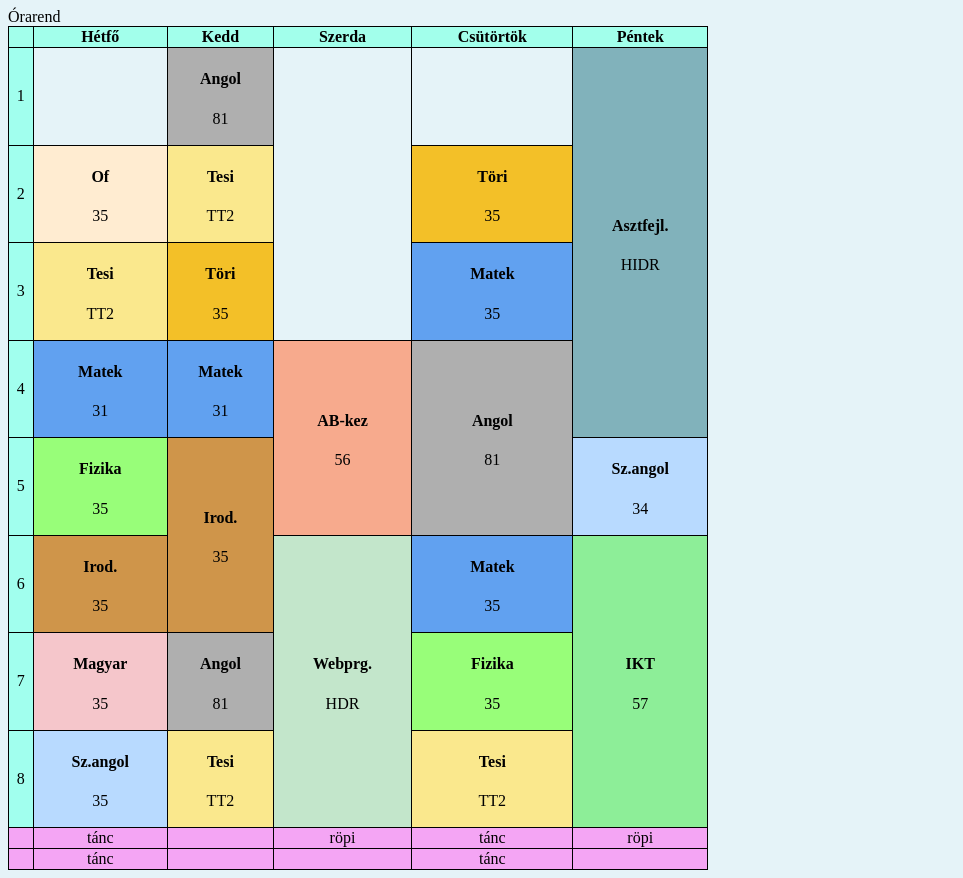
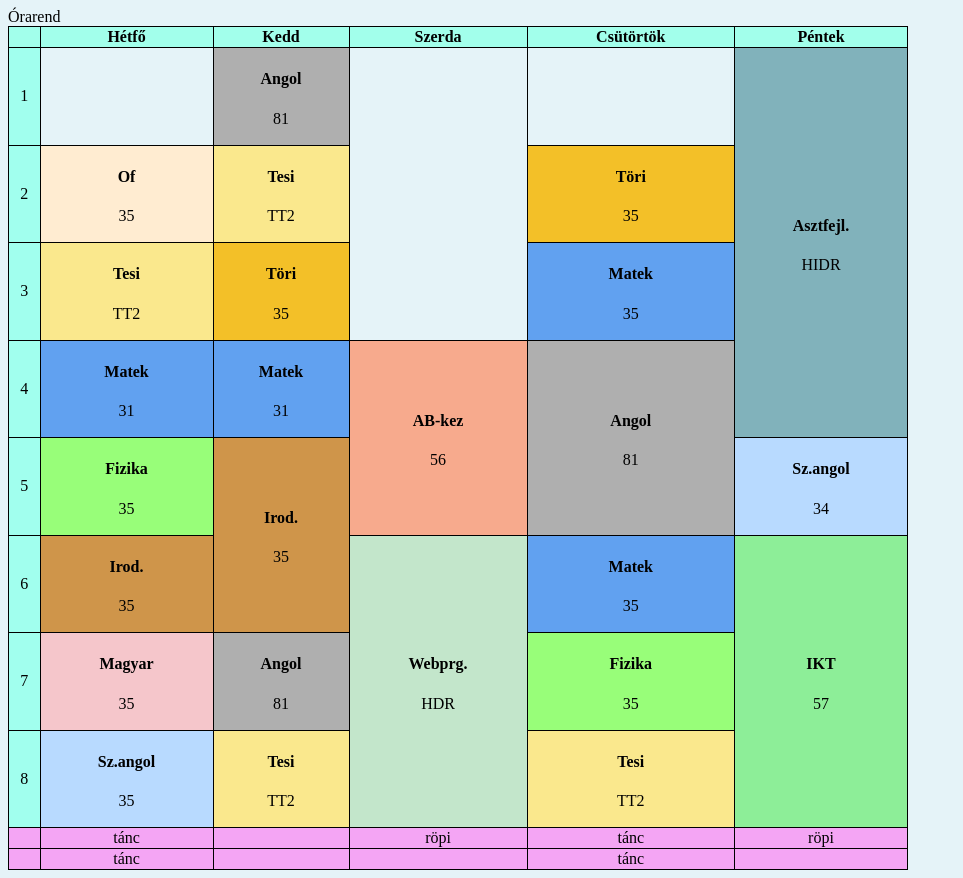
Before and after one commit to PPetra08/orarend, a plain HTML site: page index.html in a window 1280 px wide. Shown: the whole page, without its empty margins (0-963 px from the left). Drawn offline with Linux system fonts and the light colour scheme.

Commit message:
update
kesz

```diff
--- a/stilus.css
+++ b/stilus.css
@@ -8,9 +8,9 @@ table, th, td{
 
 }
 table{
-  width: 80%;
+  width: 90%;
   height: 20%;
-  max-width: 700px;
+  max-width: 900px;
 }
 
 .angol   { background-color: #afafaf; }
```
